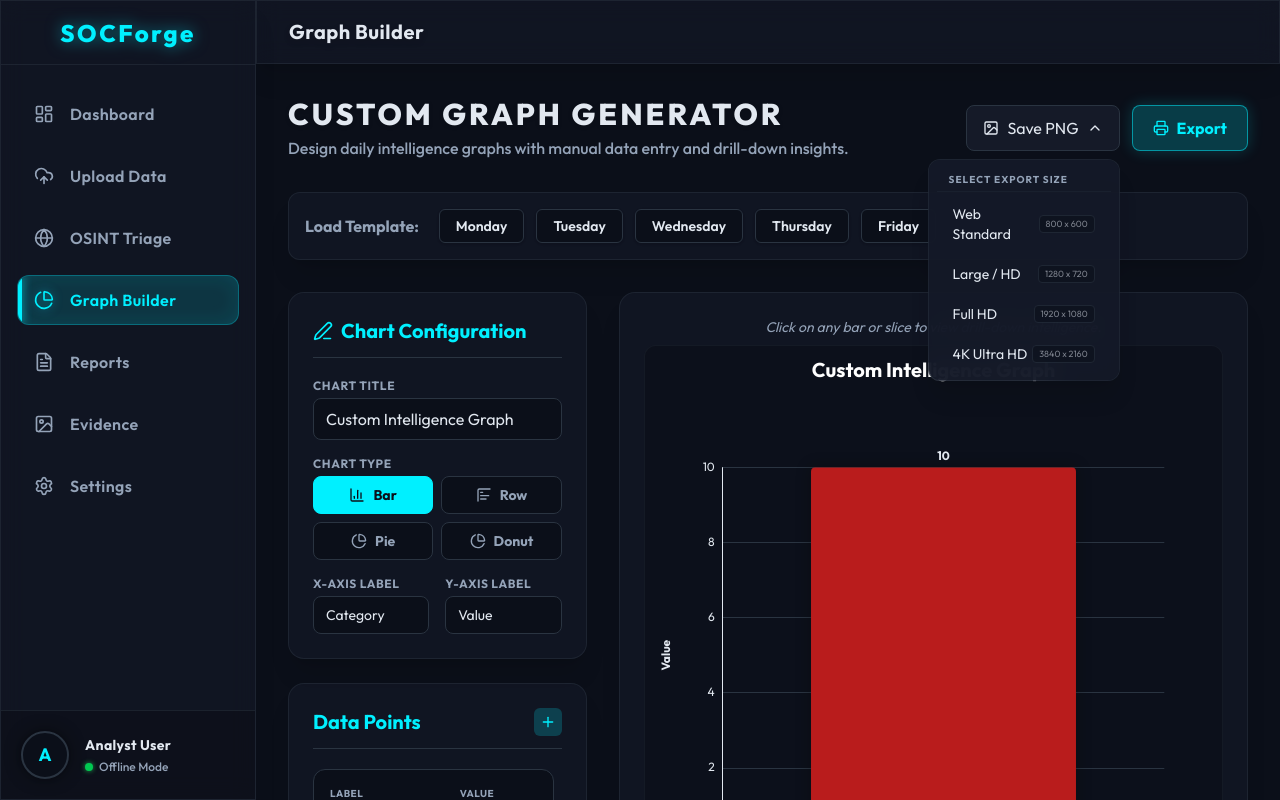
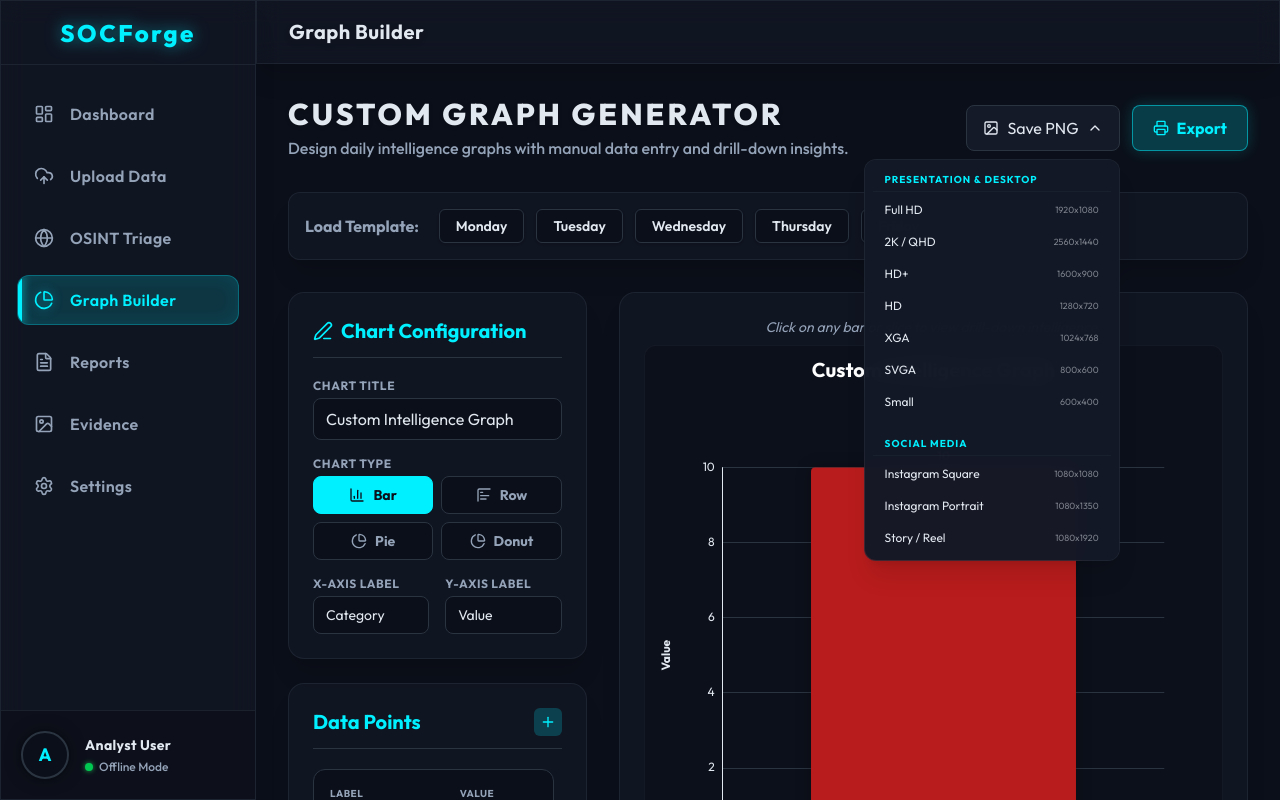
Before and after one commit to Prashi12378/SOCForge, a React (Vite) app in the folder frontend/: page /graph-builder in a window 1280 px wide. Both pictures are taken after a click on the button "Save PNG". Built offline with nearby package versions, Linux system fonts and the light colour scheme; no server answers.

Commit message:
feat: add comprehensive export sizes for all platforms

```diff
--- a/frontend/src/pages/GraphBuilderPage.tsx
+++ b/frontend/src/pages/GraphBuilderPage.tsx
@@ -220,25 +220,67 @@ const GraphBuilderPage: React.FC = () => {
             </button>
 
             {isExportMenuOpen && (
-              <div className="absolute right-0 mt-2 w-48 glass-panel border border-cyber-primary/30 rounded-xl shadow-2xl z-50 overflow-hidden animate-fade-in-up">
-                <div className="bg-cyber-card/90 p-2 space-y-1">
-                  <div className="px-3 py-1 text-[10px] font-bold text-cyber-muted uppercase tracking-widest border-b border-cyber-border/30 mb-1">Select Export Size</div>
-                  <button onClick={() => handleExportPNG(800, 600)} className="w-full text-left px-4 py-2 text-sm text-cyber-text hover:bg-cyber-primary/10 hover:text-cyber-primary rounded-lg transition-colors flex justify-between items-center group">
-                    <span>Web Standard</span>
-                    <span className="text-[9px] bg-cyber-bg border border-cyber-border px-1.5 py-0.5 rounded opacity-50 group-hover:opacity-100 transition-opacity whitespace-nowrap">800 x 600</span>
-                  </button>
-                  <button onClick={() => handleExportPNG(1280, 720)} className="w-full text-left px-4 py-2 text-sm text-cyber-text hover:bg-cyber-primary/10 hover:text-cyber-primary rounded-lg transition-colors flex justify-between items-center group">
-                    <span>Large / HD</span>
-                    <span className="text-[9px] bg-cyber-bg border border-cyber-border px-1.5 py-0.5 rounded opacity-50 group-hover:opacity-100 transition-opacity whitespace-nowrap">1280 x 720</span>
-                  </button>
-                  <button onClick={() => handleExportPNG(1920, 1080)} className="w-full text-left px-4 py-2 text-sm text-cyber-text hover:bg-cyber-primary/10 hover:text-cyber-primary rounded-lg transition-colors flex justify-between items-center group">
-                    <span>Full HD</span>
-                    <span className="text-[9px] bg-cyber-bg border border-cyber-border px-1.5 py-0.5 rounded opacity-50 group-hover:opacity-100 transition-opacity whitespace-nowrap">1920 x 1080</span>
-                  </button>
-                  <button onClick={() => handleExportPNG(3840, 2160)} className="w-full text-left px-4 py-2 text-sm text-cyber-text hover:bg-cyber-primary/10 hover:text-cyber-primary rounded-lg transition-colors flex justify-between items-center group">
-                    <span>4K Ultra HD</span>
-                    <span className="text-[9px] bg-cyber-bg border border-cyber-border px-1.5 py-0.5 rounded opacity-50 group-hover:opacity-100 transition-opacity whitespace-nowrap">3840 x 2160</span>
-                  </button>
+              <div className="absolute right-0 mt-2 w-64 glass-panel border border-cyber-primary/30 rounded-xl shadow-2xl z-50 overflow-hidden animate-fade-in-up">
+                <div className="bg-cyber-card/95 max-h-[400px] overflow-y-auto custom-scrollbar">
+                  <div className="p-2 space-y-4">
+                    {/* Presentation & Desktop */}
+                    <div>
+                      <div className="px-3 py-1 text-[10px] font-bold text-cyber-primary uppercase tracking-widest border-b border-cyber-border/30 mb-1">Presentation & Desktop</div>
+                      <div className="space-y-1">
+                        {[
+                          { w: 1920, h: 1080, label: 'Full HD' },
+                          { w: 2560, h: 1440, label: '2K / QHD' },
+                          { w: 1600, h: 900, label: 'HD+' },
+                          { w: 1280, h: 720, label: 'HD' },
+                          { w: 1024, h: 768, label: 'XGA' },
+                          { w: 800, h: 600, label: 'SVGA' },
+                          { w: 600, h: 400, label: 'Small' }
+                        ].map(s => (
+                          <button key={`${s.w}x${s.h}`} onClick={() => handleExportPNG(s.w, s.h)} className="w-full text-left px-3 py-1.5 text-xs text-cyber-text hover:bg-cyber-primary/10 hover:text-cyber-primary rounded-lg transition-colors flex justify-between items-center group">
+                            <span>{s.label}</span>
+                            <span className="text-[9px] opacity-50 group-hover:opacity-100">{s.w}x{s.h}</span>
+                          </button>
+                        ))}
+                      </div>
+                    </div>
+
+                    {/* Social Media */}
+                    <div>
+                      <div className="px-3 py-1 text-[10px] font-bold text-cyber-primary uppercase tracking-widest border-b border-cyber-border/30 mb-1">Social Media</div>
+                      <div className="space-y-1">
+                        {[
+                          { w: 1080, h: 1080, label: 'Instagram Square' },
+                          { w: 1080, h: 1350, label: 'Instagram Portrait' },
+                          { w: 1080, h: 1920, label: 'Story / Reel' },
+                          { w: 1200, h: 628, label: 'FB / LinkedIn' },
+                          { w: 1200, h: 675, label: 'Twitter / X' }
+                        ].map(s => (
+                          <button key={`${s.w}x${s.h}`} onClick={() => handleExportPNG(s.w, s.h)} className="w-full text-left px-3 py-1.5 text-xs text-cyber-text hover:bg-cyber-primary/10 hover:text-cyber-primary rounded-lg transition-colors flex justify-between items-center group">
+                            <span>{s.label}</span>
+                            <span className="text-[9px] opacity-50 group-hover:opacity-100">{s.w}x{s.h}</span>
+                          </button>
+                        ))}
+                      </div>
+                    </div>
+
+                    {/* Print & Document */}
+                    <div>
+                      <div className="px-3 py-1 text-[10px] font-bold text-cyber-primary uppercase tracking-widest border-b border-cyber-border/30 mb-1">Print & Document</div>
+                      <div className="space-y-1">
+                        {[
+                          { w: 2480, h: 3508, label: 'A4 Page (300 DPI)' },
+                          { w: 2550, h: 3300, label: 'Letter (300 DPI)' },
+                          { w: 2100, h: 1500, label: 'Large Print (4:3)' },
+                          { w: 1050, h: 750, label: 'Small Print (4:3)' }
+                        ].map(s => (
+                          <button key={`${s.w}x${s.h}`} onClick={() => handleExportPNG(s.w, s.h)} className="w-full text-left px-3 py-1.5 text-xs text-cyber-text hover:bg-cyber-primary/10 hover:text-cyber-primary rounded-lg transition-colors flex justify-between items-center group">
+                            <span>{s.label}</span>
+                            <span className="text-[9px] opacity-50 group-hover:opacity-100">{s.w}x{s.h}</span>
+                          </button>
+                        ))}
+                      </div>
+                    </div>
+                  </div>
                 </div>
               </div>
             )}
```
